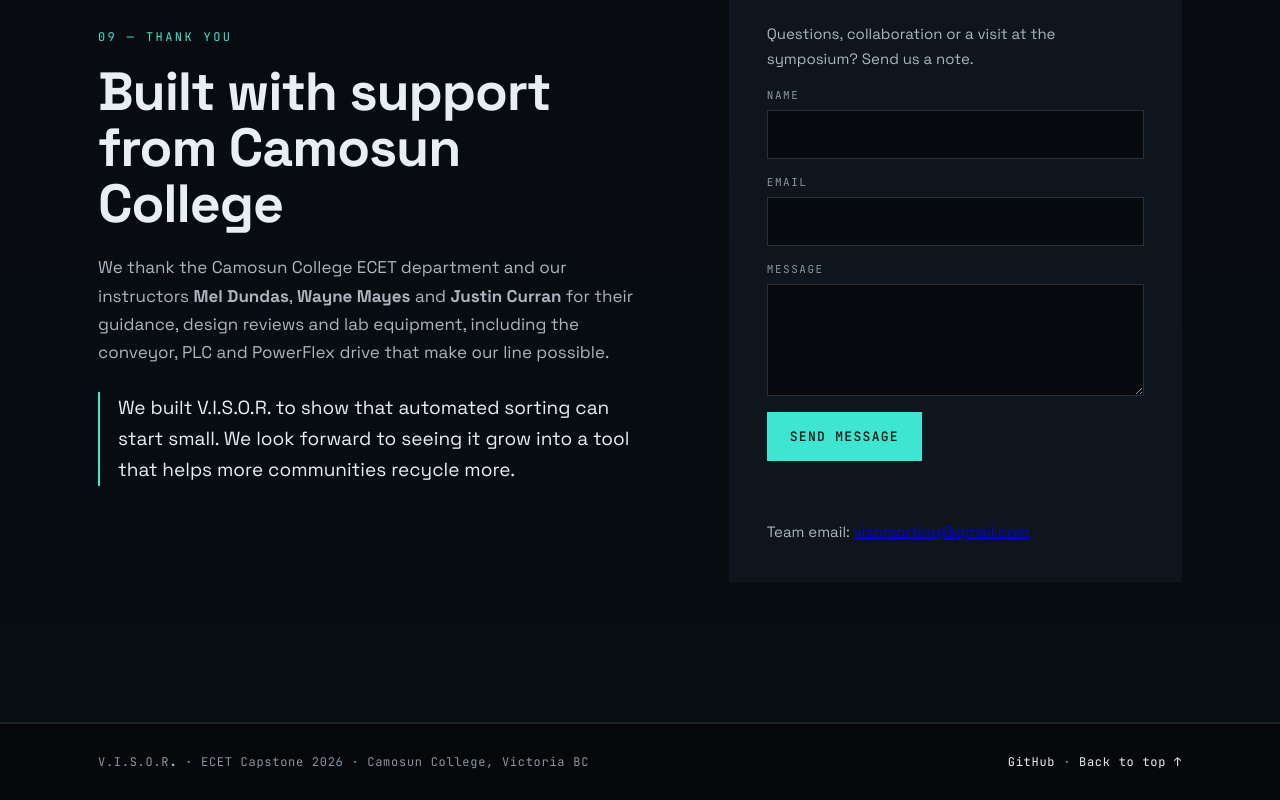
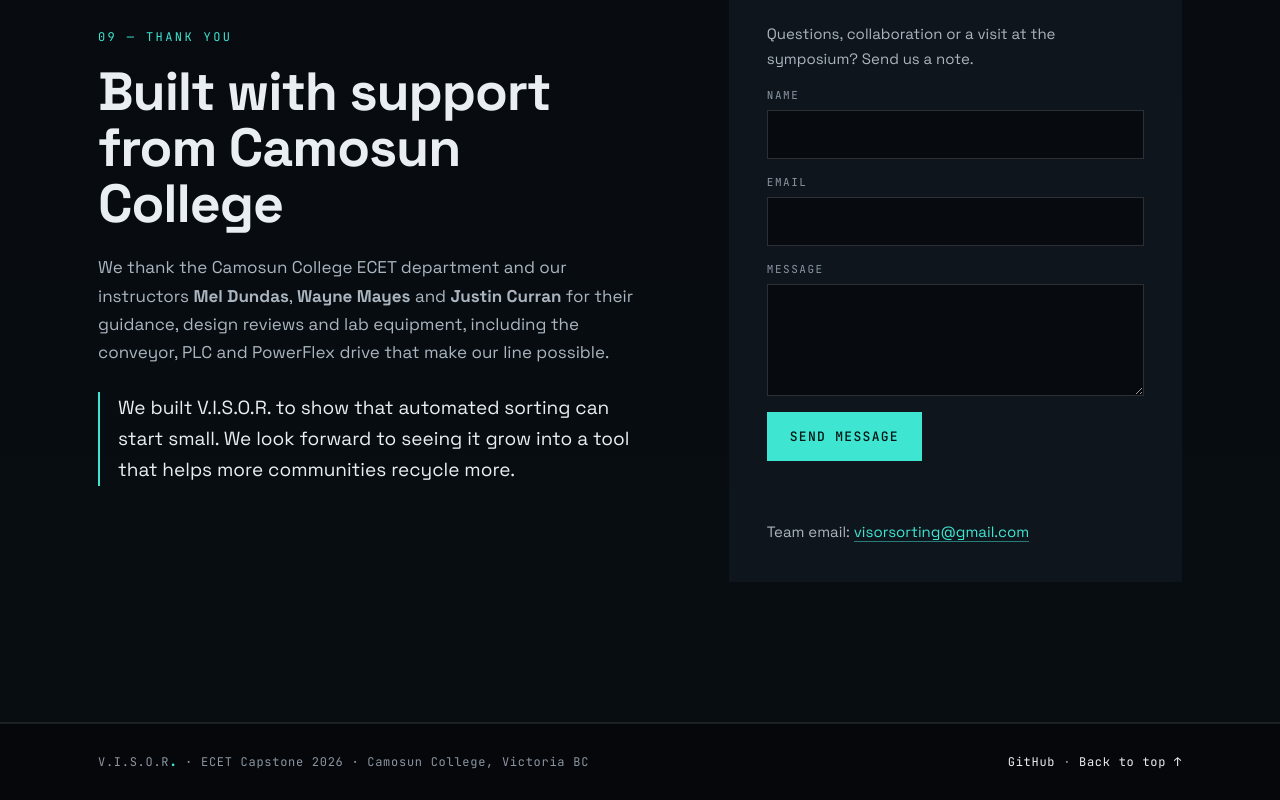
Before and after one commit to DC-C0526799/VISOR-Arm, a plain HTML site: page index.html in a window 1280 px wide. Shown: the part 10030-10830 px from the top of the page. Drawn offline with Linux system fonts and the light colour scheme.

Commit message:
Make team email link readable on the dark contact card
Co-Authored-By: Claude Opus 5.5 <noreply@anthropic.com>
Claude-Session: https://claude.ai/code/session_014uiM54nYNeERwF9TDTEi87

```diff
--- a/index.html
+++ b/index.html
@@ -234,7 +234,7 @@
   .contact input:focus,.contact textarea:focus{outline:none;border-color:var(--accent)}
   .contact .btn{justify-self:start;cursor:pointer}
   .form-note{color:var(--accent)!important;font-family:var(--mono);font-size:13px!important;min-height:1em}
-  .mail span{color:#ffd9a8;border-bottom:1px dashed rgba(255,178,91,.6)}
+  .mail span{color:#ffd9a8;border-bottom:1px dashed rgba(255,178,91,.6)}.mail a{color:#3fe6d2;text-decoration:none;border-bottom:1px solid rgba(63,230,210,.5)}.mail a:hover{color:#fff;border-bottom-color:#fff}
 
   .foot{border-top:1px solid var(--line);padding:30px 0;font-family:var(--mono);font-size:12px;letter-spacing:.06em;color:var(--dim)}
   .footrow{display:flex;justify-content:space-between;gap:20px;flex-wrap:wrap}
```
Also changed, not shown: sections/contact.html (+1 -1 lines).
